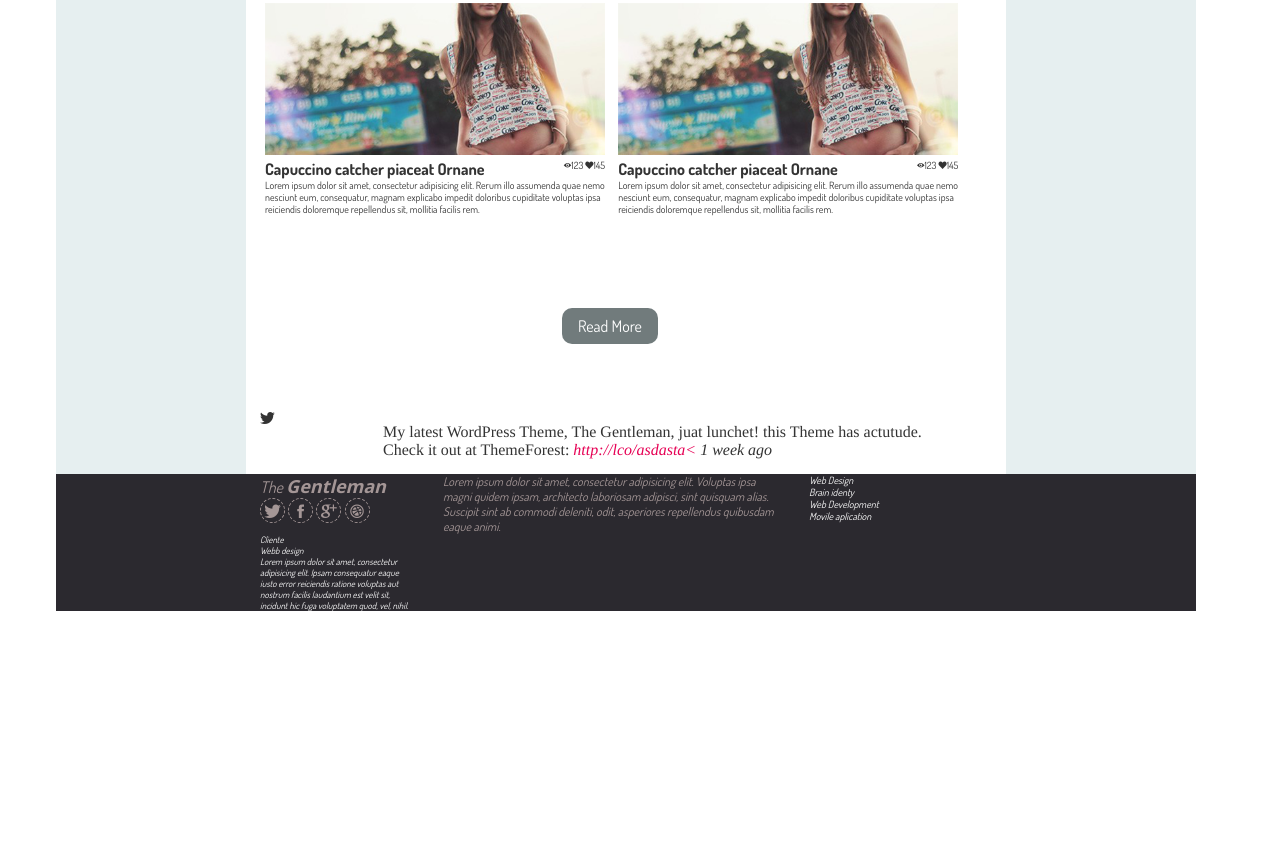
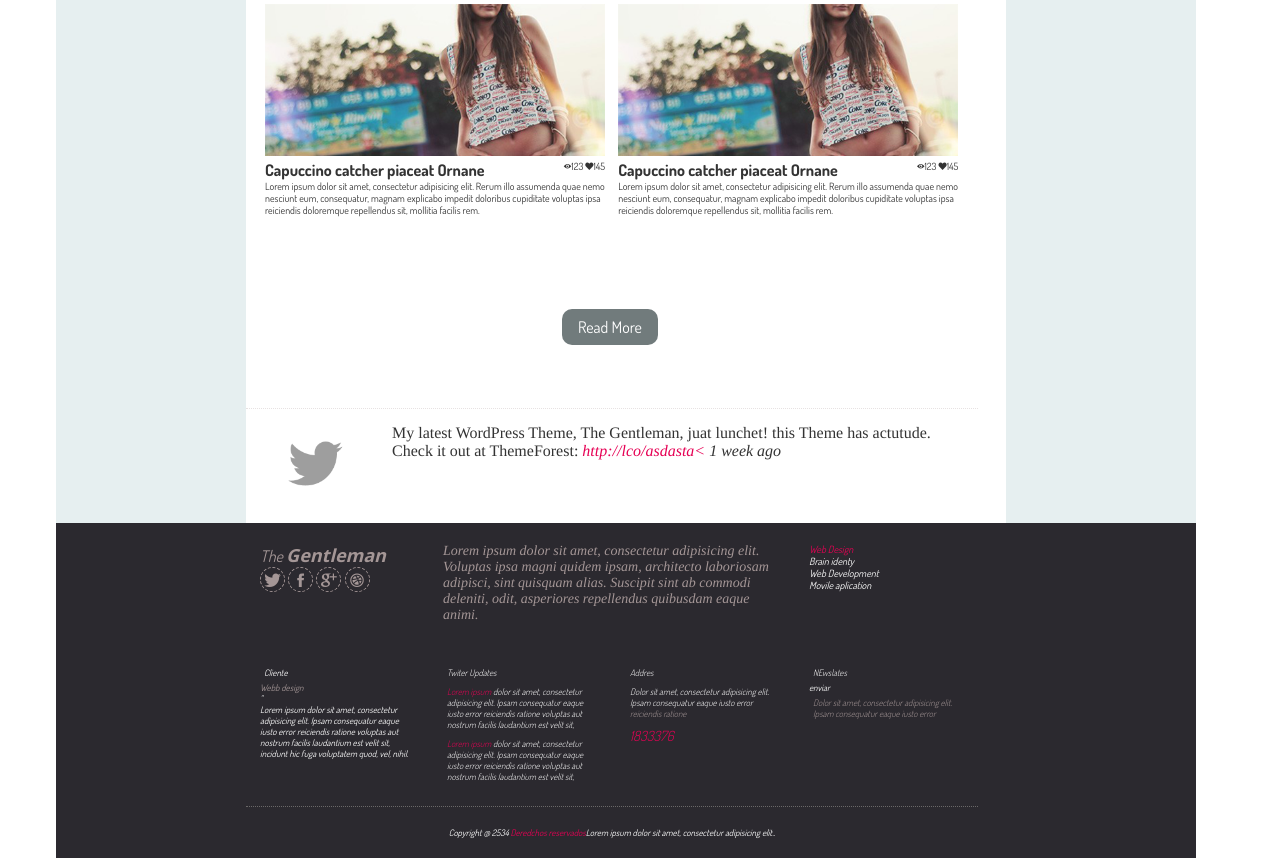
Before and after one commit to arabelia/gentleman, a plain HTML site: page index.html in a window 1280 px wide. Shown: the part 1127-1985 px from the top of the page. Before the commit the page ends 1738 px from the top, so only its background shows below. Drawn offline with nearby package versions, Linux system fonts and the light colour scheme; files whose address does not match are found by name.

```diff
--- a/css/common.css
+++ b/css/common.css
@@ -5,6 +5,7 @@
 .t-blanco{color: #fff;}
 .t-gris{color: #333;}
 .t-gris-claro{color: #A49696;}
+.t-purple{color: #E60054;}
 .sin-estilo{margin: 0; padding: 0; list-style: none;}
 .texto9{font-size: 9px;}
 .texto10{font-size: 10px;}
@@ -15,6 +16,9 @@
 .t-dosis{font-family: Dosis;}
 .t-open{font-family: Open+Sans;}
 .centrado{text-align: center;}
-.borde-inf{border-style: 2px dotted #333;}
+.borde-inf{border-bottom: 1px dotted #E7E2E2;}
+.borde-inf2{border-bottom: 1px dotted #6A6868;}
 .times{font-family: Times;}
+
 .en-linea{display: inline-block; float: right;}
+.espacio20{padding: 20px 0;}
--- a/css/main.css
+++ b/css/main.css
@@ -29,7 +29,16 @@
 .espaciado a{top: 50px; position: absolute; margin-left: 50%; left: -50px;}
 .direccionamiento {padding: 15px;}
 .direccionamiento a{text-decoration: none; color:  #E60054;}
+.direccionamiento img{width: 80px; -webkit-filter: grayscale(100%);filter: grayscale(100%);}
 .lista h1{padding:2px 20px; }
 
+.clientes p:first-child{padding: 4px;}
+.clientes p:nth-child(3){font-size: 25px; display: inline-block;}
+.clientes p:nth-child(4){ display: inline-block;}
+
+.coma{font-size: 30px; display: inline-block;}
 .redes span{font-family: Open Sans; font-size: 18px; font-weight: bold}
 .red { width: 25px; height: 25px; border-radius: 15px;  border: 1px dashed #A49696; display: inline-block; text-align: center;}
+.twiter p{padding: 4px; font-weight: 200;}
+.Addres p{padding: 4px; font-weight: 200;}
+.email p{padding: 4px; font-weight: 200;}
--- a/index.html
+++ b/index.html
@@ -96,11 +96,11 @@
         </ul>
       </div>
       <div class="row espaciado borde-inf"><a  class="boton2 t-blanco" href="index.html">Read More</a></div>
-      <div class="row">
+      <div class="row direccionamiento">
         <div class="col-2">
-          <p><span class="ion-social-twitter"></span></p>
+          <img src="img/twit.png" alt="">
         </div>
-        <div class="col-10 direccionamiento times">
+        <div class="col-10  times">
           <p class="t-gris ">My latest WordPress Theme, The Gentleman, juat lunchet! this Theme has actutude. Check it out at ThemeForest: <span><em><a href="">http://lco/asdasta<</a></span> <em>1 week ago</em></p>
         </div>
       </div>
@@ -116,7 +116,7 @@
 
     </div>
     <div class="col-8">
-      <div class="row borde-inf">
+      <div class="row espacio20">
         <div class="col-3 redes t-gris-claro">
           <p>The <span>Gentleman</span></p>
           <div class="red"><span class="ion-social-twitter"></span></div>
@@ -124,28 +124,44 @@
           <div class="red"><span class="ion-social-googleplus"></span></div>
           <div class="red"><span class="ion-social-dribbble"></span></div>
         </div>
-        <div class="col-6 texto12 t-gris-claro">
-          <p>Lorem ipsum dolor sit amet, consectetur adipisicing elit. Voluptas ipsa magni quidem ipsam, architecto laboriosam adipisci, sint quisquam alias. Suscipit sint ab commodi deleniti, odit, asperiores repellendus quibusdam eaque animi.</p>
+        <div class="col-6 texto14 t-gris-claro">
+          <p class="times">Lorem ipsum dolor sit amet, consectetur adipisicing elit. Voluptas ipsa magni quidem ipsam, architecto laboriosam adipisci, sint quisquam alias. Suscipit sint ab commodi deleniti, odit, asperiores repellendus quibusdam eaque animi.</p>
         </div>
         <div class="col-3 texto10">
-          <p><span>Web Design</span>
+          <p ><span class="t-purple">Web Design</span>
           <br>Brain identy
           <br>Web Development
           <br>Movile aplication</p>
         </div>
       </div>
-      <div class="row texto9">
-        <div class="col-3">
-          <p class="">Cliente</p>
-          <p><span>Webb design</span>
-          <br>Lorem ipsum dolor sit amet, consectetur adipisicing elit. Ipsam consequatur eaque iusto error reiciendis ratione voluptas aut nostrum facilis laudantium est velit sit, incidunt hic fuga voluptatem quod, vel, nihil.</p>
+      <div class="row texto9 borde-inf2 espacio20">
+        <div class="col-3 clientes">
+          <p>Cliente</p>
+          <p class="t-gris-claro">Webb design<p>
+          <p>"</p>
+          <p class="en-linea">Lorem ipsum dolor sit amet, consectetur adipisicing elit. Ipsam consequatur eaque iusto error reiciendis ratione voluptas aut nostrum facilis laudantium est velit sit, incidunt hic fuga voluptatem quod, vel, nihil.</p>
         </div>
-        <div class="col-3"></div>
-        <div class="col-3"></div>
-        <div class="col-3"></div>
+        <div class="col-3 twiter">
+          <p>Twiter Updates</p>
+          <p><span class="t-purple">Lorem ipsum</span> dolor sit amet, consectetur adipisicing elit. Ipsam consequatur eaque iusto error reiciendis ratione voluptas aut nostrum facilis laudantium est velit sit, </p>
+          <p><span class="t-purple">Lorem ipsum</span> dolor sit amet, consectetur adipisicing elit. Ipsam consequatur eaque iusto error reiciendis ratione voluptas aut nostrum facilis laudantium est velit sit, </p>
+        </div>
+        <div class="col-3 Addres">
+          <p>Addres</p>
+          <p>Dolor sit amet, consectetur adipisicing elit. Ipsam consequatur eaque iusto error <span class="t-gris-claro">reiciendis ratione</span></p>
+          <p class="t-purple texto14">1833376</p>
+        </div>
+        <div class="col-3 email">
+          <p>NEwslates</p>
+          <form action="">enviar</form>
+          <p  class="t-gris-claro">Dolor sit amet, consectetur adipisicing elit. Ipsam consequatur eaque iusto error</p>
+
+        </div>
       </div>
-      <div class="row"></div>
-    </div>
+      <div class="row espacio20 centrado ">
+        <p class="texto9">Copyright @ 2534 <span class="t-purple">Deredchos reservados</span>Lorem ipsum dolor sit amet, consectetur adipisicing elit..</p>
+      </div>
+
   </footer>
 
 
```
Also changed, not shown: img/twit.png (added).
